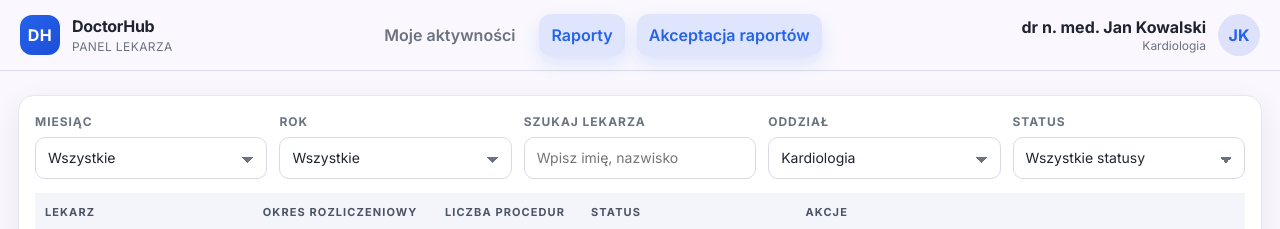
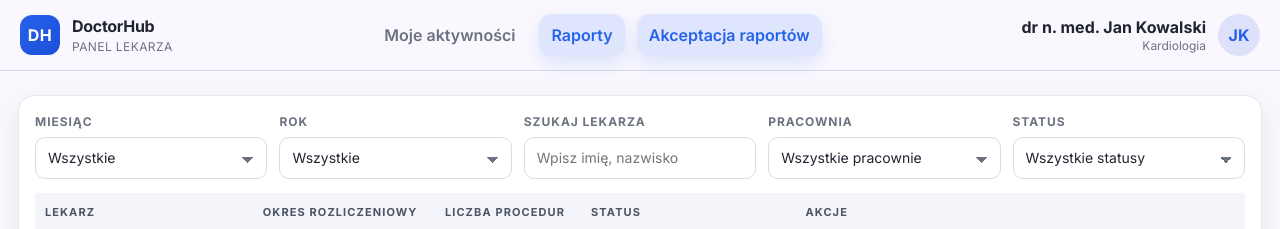
Before and after one commit to MacSlep/DoctorHub, a React (Vite) app in the folder frontend/: page /raporty/akceptacja in a window 1280 px wide. Shown: the top 229 px of the page. Built offline with nearby package versions, Linux system fonts and the light colour scheme.

Commit message:
Update Reports approval page layout

```diff
--- a/frontend/src/pages/ReportsApprovalPage.jsx
+++ b/frontend/src/pages/ReportsApprovalPage.jsx
@@ -96,11 +96,13 @@ function ReportsApprovalPage() {
             />
           </div>
           <div className="field">
-            <span className="field__label">Oddział</span>
+            <span className="field__label">Pracownia</span>
             <select className="input select">
-              <option>Kardiologia</option>
-              <option>Chirurgia</option>
-              <option>Neurologia</option>
+              <option>Wszystkie pracownie</option>
+              <option>Pracownia TK</option>
+              <option>Pracownia USG</option>
+              <option>Pracownia MRI</option>
+              <option>Pracownia RTG</option>
             </select>
           </div>
           <div className="field">
```
